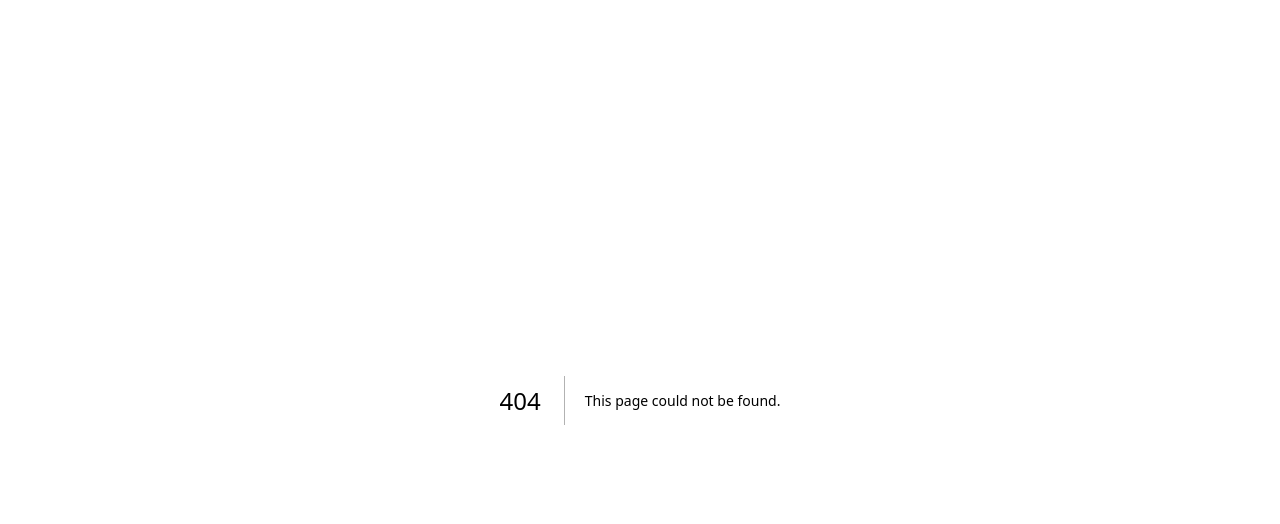
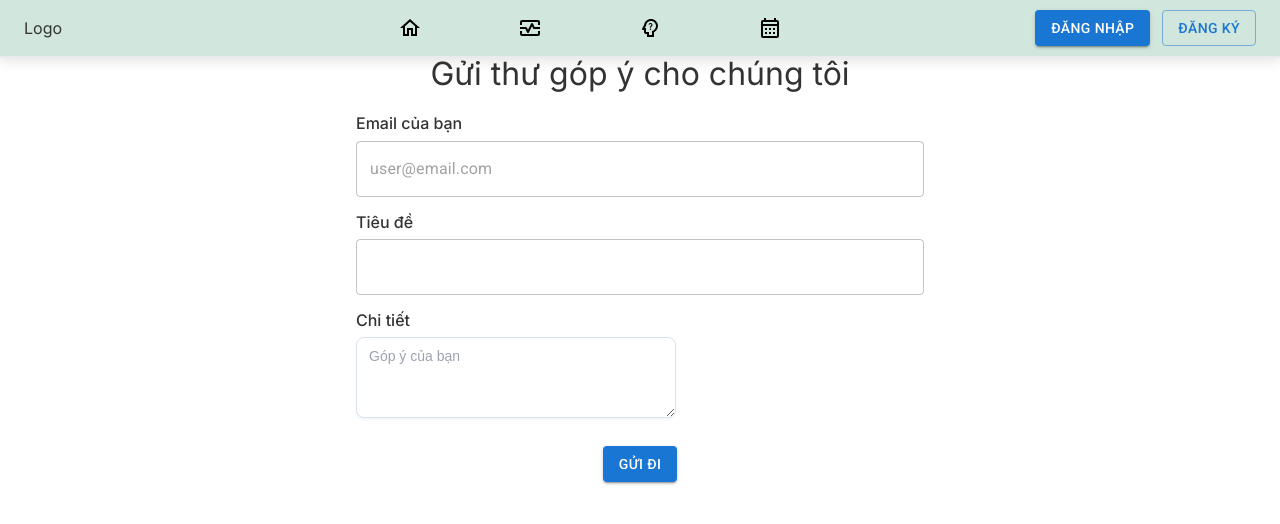
Before and after one commit to Backheart-js/metta_client, a Next.js app: page /feedback in a window 1280 px wide. Before the commit this address had no page. Shown: the top 524 px of the page. Built offline with nearby package versions, Linux system fonts and the light colour scheme; no server answers.

Commit message:
Add feedback

```diff
--- /dev/null
+++ b/src/app/(user-ui)/feedback/page.tsx
@@ -0,0 +1,112 @@
+'use client';
+
+import * as React from 'react';
+import { TextareaAutosize as BaseTextareaAutosize } from '@mui/base/TextareaAutosize';
+import { styled } from '@mui/system';
+import { Button, TextField } from '@mui/material';
+
+export interface IFeedbackProps {}
+
+export default function Feedback(props: IFeedbackProps) {
+    return (
+        <div className="container-sp px-4">
+            <div className="">
+                <h1 className="text-center">Gửi thư góp ý cho chúng tôi</h1>
+                <form action="" className="w-full">
+                    <div className="">
+                        <p className="font-medium mb-2">Email của bạn</p>
+                        <TextField
+                            className="w-full"
+                            id="outlined-basic"
+                            type="email"
+                            placeholder="user@email.com"
+                            variant="outlined"
+                        />
+                    </div>
+                    <div className="mt-4">
+                        <p className="font-medium mb-2">Tiêu đề</p>
+                        <TextField
+                            className="w-full"
+                            id="outlined-basic"
+                            type="email"
+                            variant="outlined"
+                        />
+                    </div>
+                    <div className="mt-4">
+                        <p className="font-medium mb-2">Chi tiết</p>
+                        <TextareaAutosize
+                            className="w-full"
+                            minRows={3}
+                            aria-label="empty textarea"
+                            placeholder="Góp ý của bạn"
+                        />
+                    </div>
+                    <div className="mt-6 center">
+                        <Button
+                            className="bg-boldGreen rounded-2xl py-2 px-6"
+                            variant="contained"
+                        >
+                            Gửi đi
+                        </Button>
+                    </div>
+                </form>
+            </div>
+        </div>
+    );
+}
+
+const blue = {
+    100: '#DAECFF',
+    200: '#b6daff',
+    400: '#3399FF',
+    500: '#007FFF',
+    600: '#0072E5',
+    900: '#003A75',
+};
+
+const grey = {
+    50: '#F3F6F9',
+    100: '#E5EAF2',
+    200: '#DAE2ED',
+    300: '#C7D0DD',
+    400: '#B0B8C4',
+    500: '#9DA8B7',
+    600: '#6B7A90',
+    700: '#434D5B',
+    800: '#303740',
+    900: '#1C2025',
+};
+
+const TextareaAutosize = styled(BaseTextareaAutosize)(
+    ({ theme }) => `
+    width: 320px;
+    font-family: 'IBM Plex Sans', sans-serif;
+    font-size: 0.875rem;
+    font-weight: 400;
+    line-height: 1.5;
+    padding: 8px 12px;
+    border-radius: 8px;
+    color: ${theme.palette.mode === 'dark' ? grey[300] : grey[900]};
+    background: ${theme.palette.mode === 'dark' ? grey[900] : '#fff'};
+    border: 1px solid ${theme.palette.mode === 'dark' ? grey[700] : grey[200]};
+    box-shadow: 0px 2px 2px ${
+        theme.palette.mode === 'dark' ? grey[900] : grey[50]
+    };
+
+    &:hover {
+      border-color: ${blue[400]};
+    }
+
+    &:focus {
+      border-color: ${blue[400]};
+      box-shadow: 0 0 0 3px ${
+          theme.palette.mode === 'dark' ? blue[600] : blue[200]
+      };
+    }
+
+    // firefox
+    &:focus-visible {
+      outline: 0;
+    }
+  `,
+);
```
